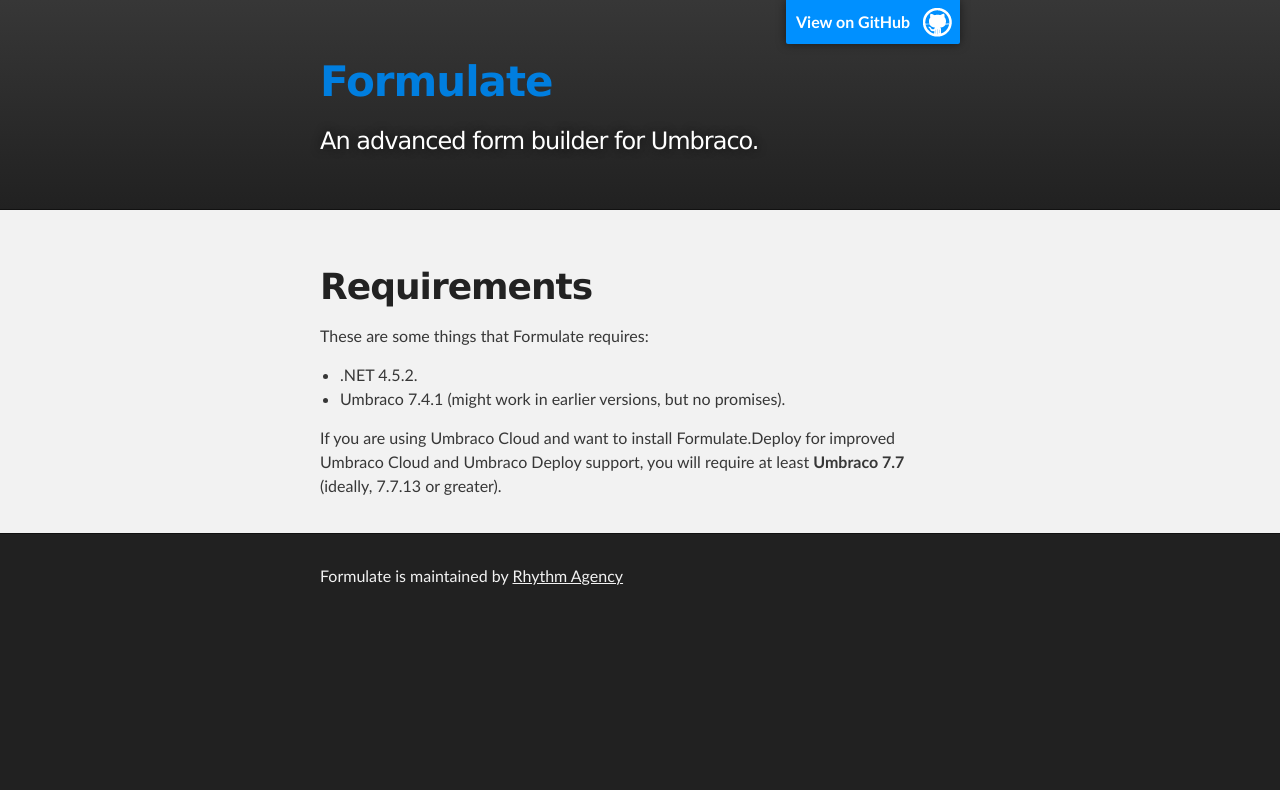
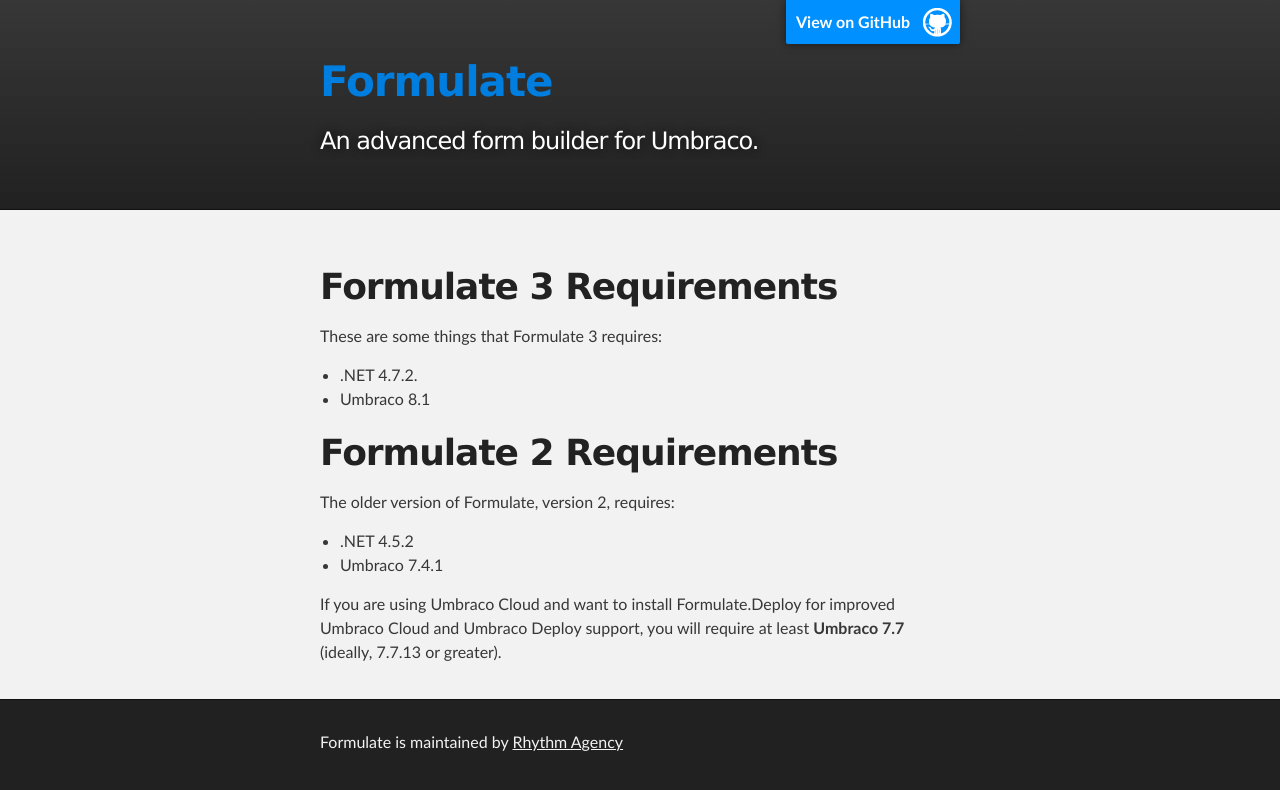
Before and after one commit to rhythmagency/formulate, a Jekyll site: the page built from requirements.md, in a window 1280 px wide. Shown: the top 790 px of the page. Built offline with Jekyll 4.4.1, drawn with Linux system fonts in a browser that asks for light colours.

Commit message:
feat (Documentation) update documentation for Formulate 3 requirements

```diff
--- a/requirements.md
+++ b/requirements.md
@@ -3,11 +3,18 @@
 title: Formulate Requirements
 ---
 
-# Requirements
+# Formulate 3 Requirements
 
-These are some things that Formulate requires:
+These are some things that Formulate 3 requires:
 
-* .NET 4.5.2.
-* Umbraco 7.4.1 (might work in earlier versions, but no promises).
+* .NET 4.7.2.
+* Umbraco 8.1
+
+# Formulate 2 Requirements
+
+The older version of Formulate, version 2, requires:
+
+* .NET 4.5.2
+* Umbraco 7.4.1
 
 If you are using Umbraco Cloud and want to install Formulate.Deploy for improved Umbraco Cloud and Umbraco Deploy support, you will require at least **Umbraco 7.7** (ideally, 7.7.13 or greater).
```
